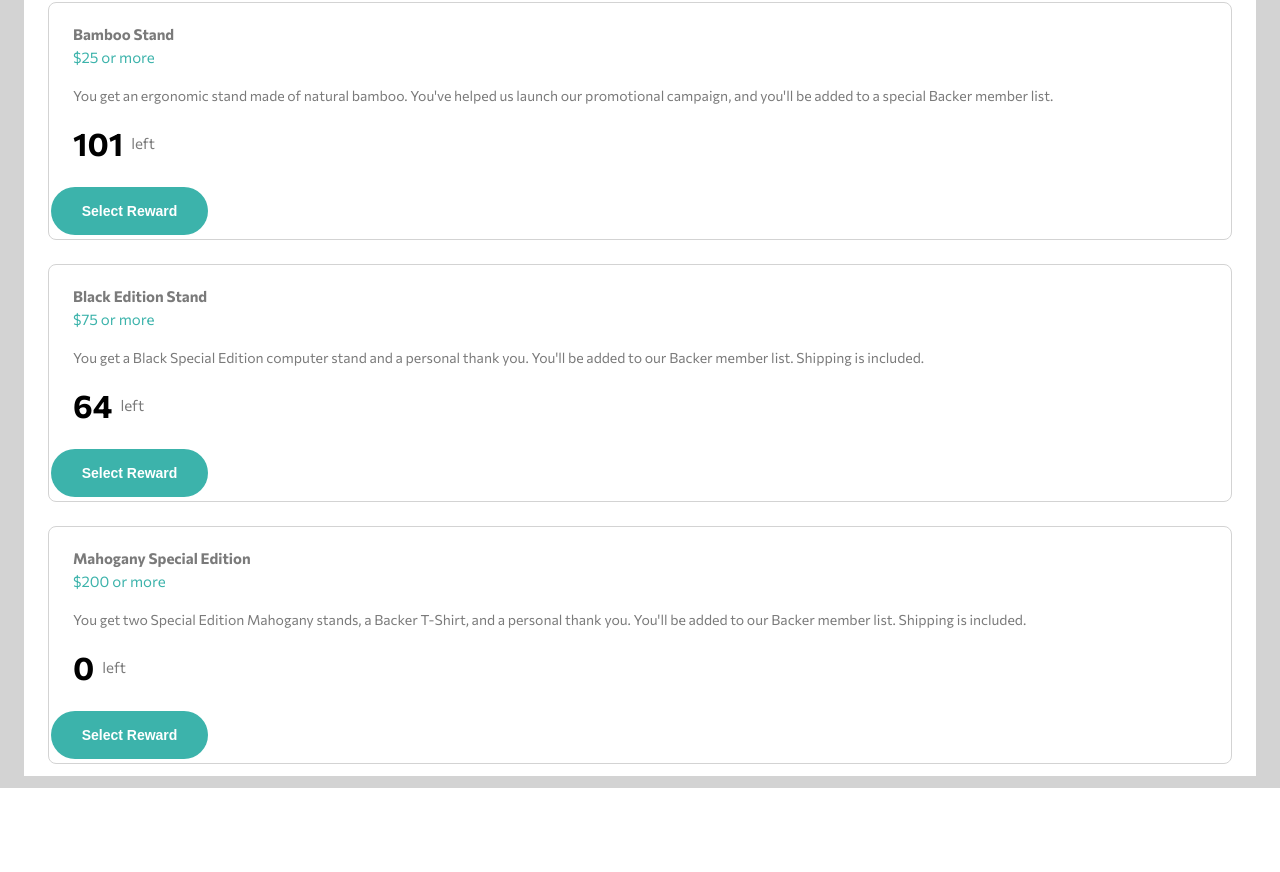
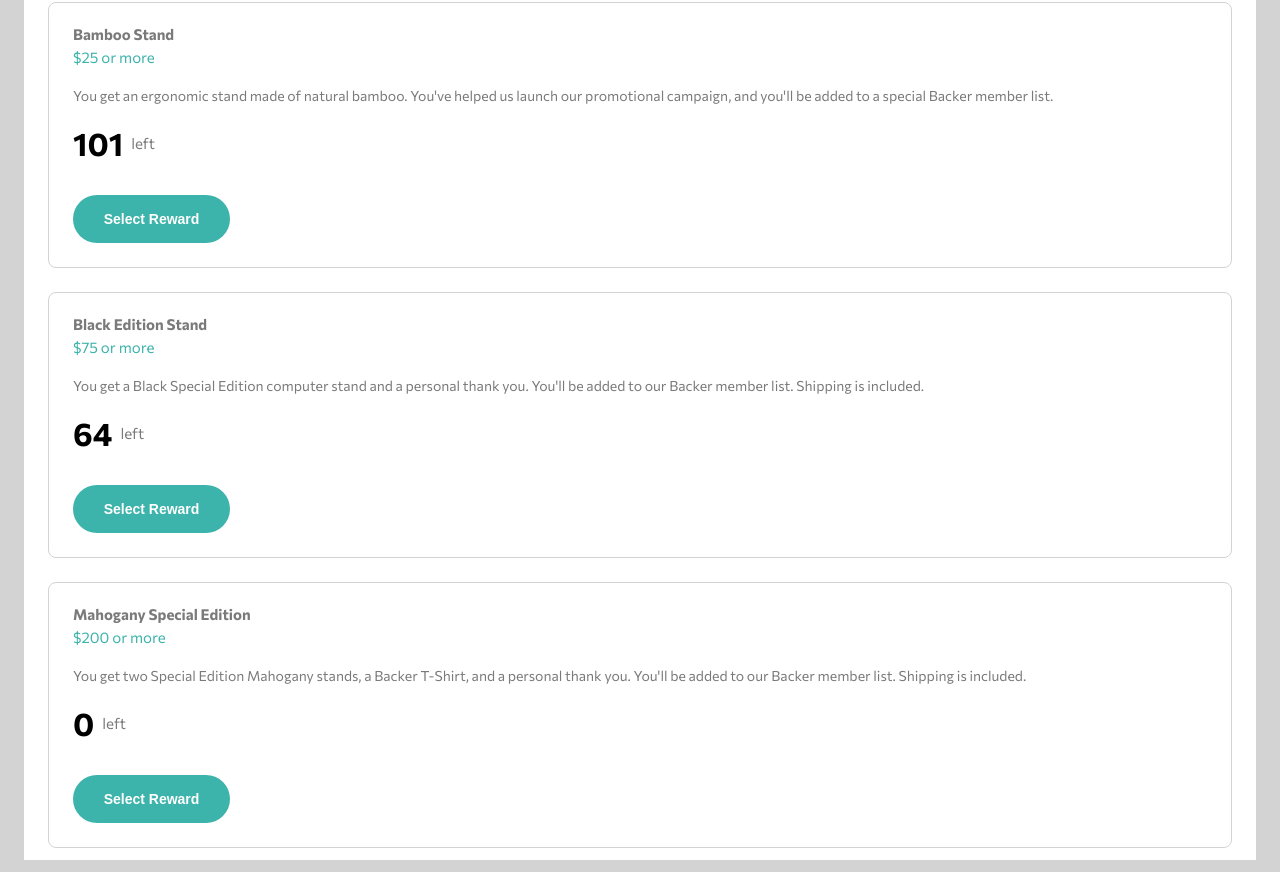
Before and after one commit to jwotman/crowdfunding, a React (Create React App) app: page / in a window 1280 px wide. Shown: the part 1078-1950 px from the top of the page. Before the commit the page ends 1866 px from the top, so only its background shows below. Built offline with nearby package versions, Linux system fonts and the light colour scheme.

Commit message:
added hide donation box in donate overlay if card is not selected

```diff
--- a/src/components/incentive-detail-card/incentive-detail-card.component.jsx
+++ b/src/components/incentive-detail-card/incentive-detail-card.component.jsx
@@ -21,6 +21,8 @@ const IncentiveCard = styled(StyledCard)`
     border: .1rem solid  lightgray ;
     justify-content: flex-start;
 `;
+
+
 
 const IncentiveHeading = styled.div`
    display: flex;
@@ -90,6 +92,7 @@ const RewardButton = styled(StyledButton)`
     font-size: 1.4rem;
     width: 15.7rem;
     height: 4.8rem;
+    margin: 1.2rem 0 2.4rem 2.4rem;
 
 
 `;
@@ -183,7 +186,8 @@ const IncentiveDetail = ({item: { id,name,donationLevel, description,remaining},
     let donationAmount = 25;
 return (
 
-    <IncentiveCard id={'card_'+ id} currentDonationLevel={currentDonationLevel} className={cardClass}>
+    <IncentiveCard id={'card_'+ id} currentDonationLevel={currentDonationLevel} className={cardClass} >
+
     <GlobalCardStyle currentDonationLevel={currentDonationLevel} />
         <HeadingWrapper>
           {isSelectable && <CustomRadioButton id={id}></CustomRadioButton>}
@@ -197,7 +201,7 @@ return (
         </IncentiveDescription>
        <ActionLine><AmountWrapper><Amount>{remaining}</Amount><AmountText>left</AmountText></AmountWrapper></ActionLine>
         {canDonate
-            ?<DonateBox><DonateHeading>Enter your pledge</DonateHeading><DonateWrapper><CurrencyInputWrapper><CurrencySpan>$</CurrencySpan><DonateInput placeholder={25} onChange={(event)=>{donationAmount = event.target.value}}/></CurrencyInputWrapper><DonateButton onClick={() => { addCurrentDonation(donationAmount);toggleDonateOverlayHidden();toggleAcknowledgementHidden()}}>Continue</DonateButton></DonateWrapper></DonateBox>
+            ? currentDonationLevel === id && <DonateBox><DonateHeading>Enter your pledge</DonateHeading><DonateWrapper><CurrencyInputWrapper><CurrencySpan>$</CurrencySpan><DonateInput placeholder={25} onChange={(event)=>{donationAmount = event.target.value}}/></CurrencyInputWrapper><DonateButton onClick={() => { addCurrentDonation(donationAmount);toggleDonateOverlayHidden();toggleAcknowledgementHidden()}}>Continue</DonateButton></DonateWrapper></DonateBox>
             :<RewardButton onClick={() => { toggleDonateOverlayHidden();chooseLevel(id)}}>Select Reward</RewardButton>
         }
 
```
